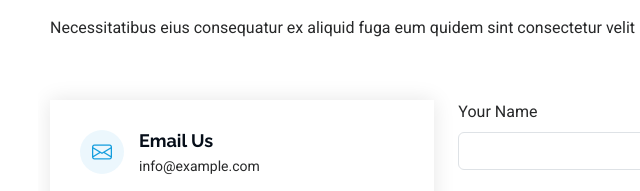
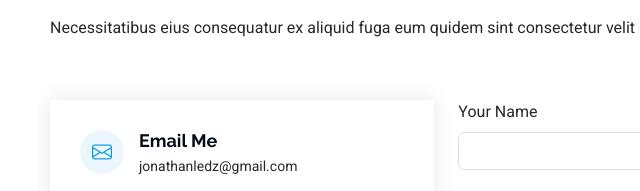
Before and after one commit to jonathanledz/jonathanledz.github.io, a plain HTML site: page index.html in a window 1280 px wide. Shown: the part 4880-5071 px from the top of the page, 262-902 px from the left. Drawn offline with Linux system fonts and the light colour scheme.

Commit message:
Update email contact information in index.html

```diff
--- a/index.html
+++ b/index.html
@@ -502,8 +502,8 @@
               <div class="info-item d-flex" data-aos="fade-up" data-aos-delay="400">
                 <i class="bi bi-envelope flex-shrink-0"></i>
                 <div>
-                  <h3>Email Us</h3>
-                  <p>info@example.com</p>
+                  <h3>Email Me</h3>
+                  <p>jonathanledz@gmail.com</p>
                 </div>
               </div><!-- End Info Item -->
 
```
